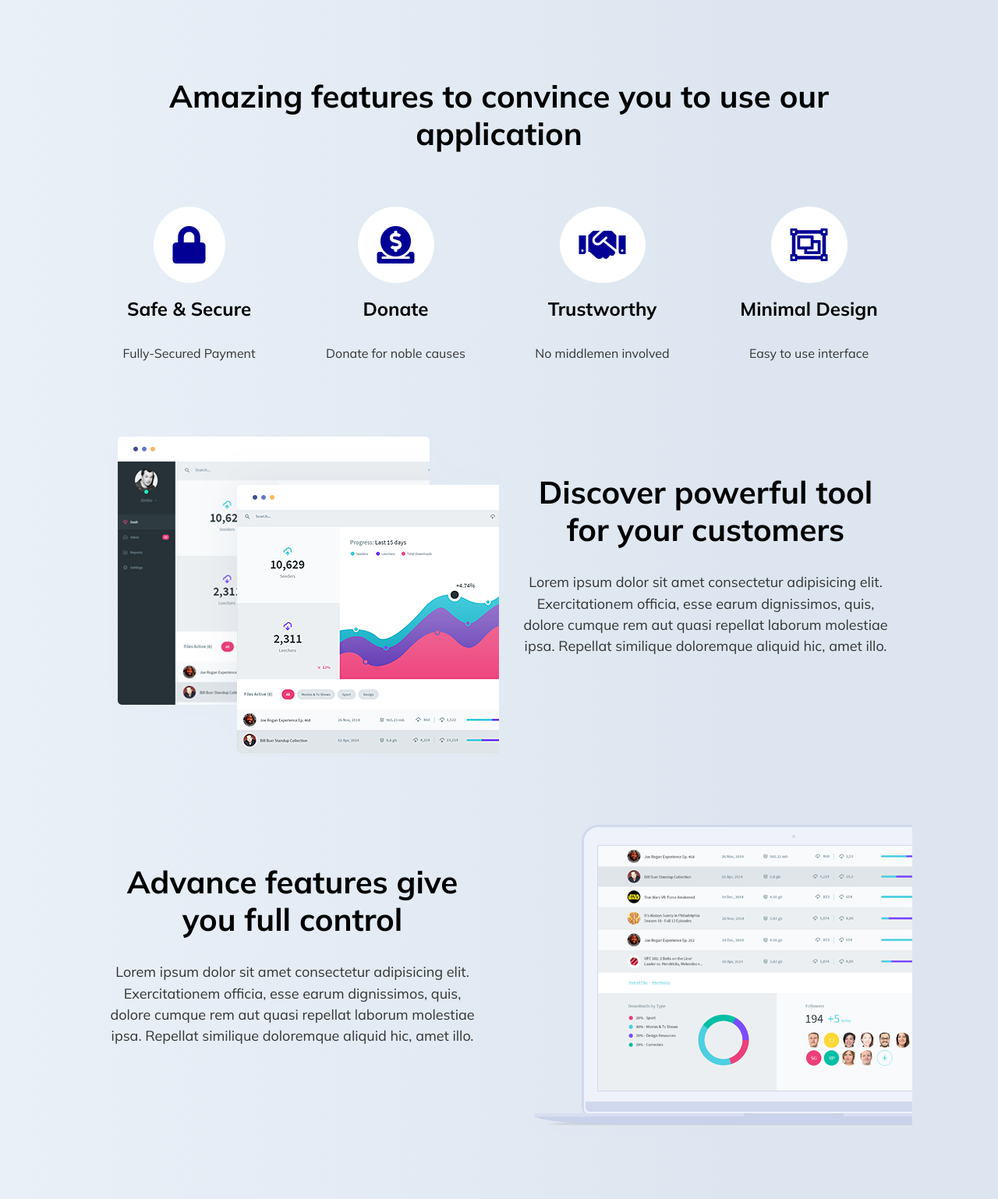
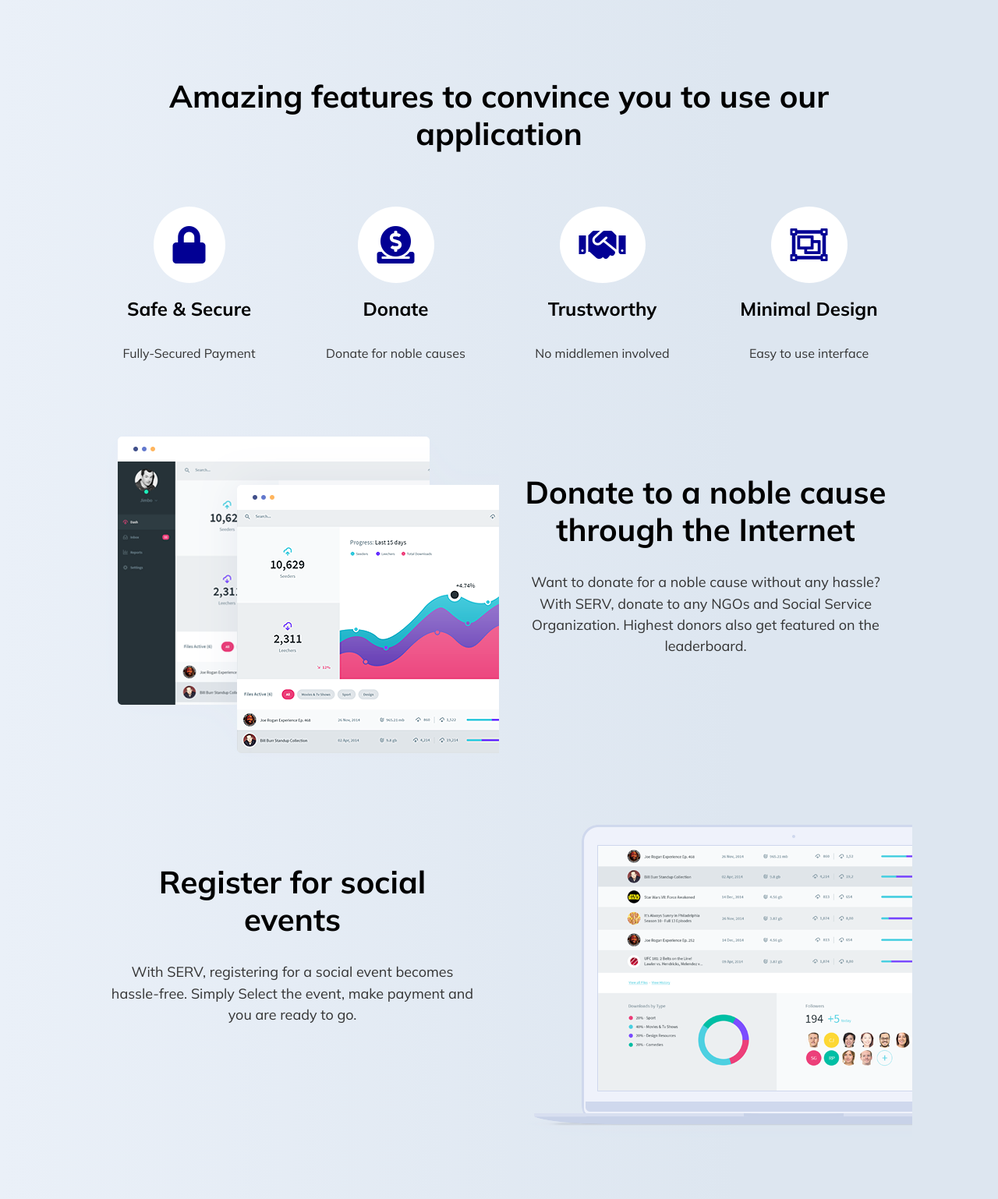
Before and after one commit to MaheshGit0420/SERV, a Django app: page / in a window 1280 px wide. Shown: the part 636-2174 px from the top of the page at 78% size. Run offline with Django 3.2, Linux system fonts and the light colour scheme; some libraries are stand-ins or nearby versions.

Commit message:
Modified few files

```diff
--- a/main/templates/main/index.html
+++ b/main/templates/main/index.html
@@ -97,13 +97,11 @@
         </div>
         <div class="tech-1-content">
           <h2 class="text-primary l-heading">
-            Discover powerful tool for your customers
+            Donate to a noble cause through the Internet
           </h2>
           <p class="lead">
-            Lorem ipsum dolor sit amet consectetur adipisicing elit.
-            Exercitationem officia, esse earum dignissimos, quis, dolore cumque
-            rem aut quasi repellat laborum molestiae ipsa. Repellat similique
-            doloremque aliquid hic, amet illo.
+            Want to donate for a noble cause without any hassle? With SERV, donate to any NGOs and Social Service Organization.
+            Highest donors also get featured on the leaderboard.
           </p>
         </div>
       </div>
@@ -115,13 +113,10 @@
       <div class="container">
         <div class="tech-2-content">
           <h2 class="text-primary l-heading">
-            Advance features give you full control
+            Register for social events
           </h2>
           <p class="lead">
-            Lorem ipsum dolor sit amet consectetur adipisicing elit.
-            Exercitationem officia, esse earum dignissimos, quis, dolore cumque
-            rem aut quasi repellat laborum molestiae ipsa. Repellat similique
-            doloremque aliquid hic, amet illo.
+            With SERV, registering for a social event becomes hassle-free. Simply Select the event, make payment and you are ready to go.
           </p>
         </div>
         <div class="tech-2-img">
```
Also changed, not shown: main/templates/main/index1.html (deleted, +0 -89 lines).
